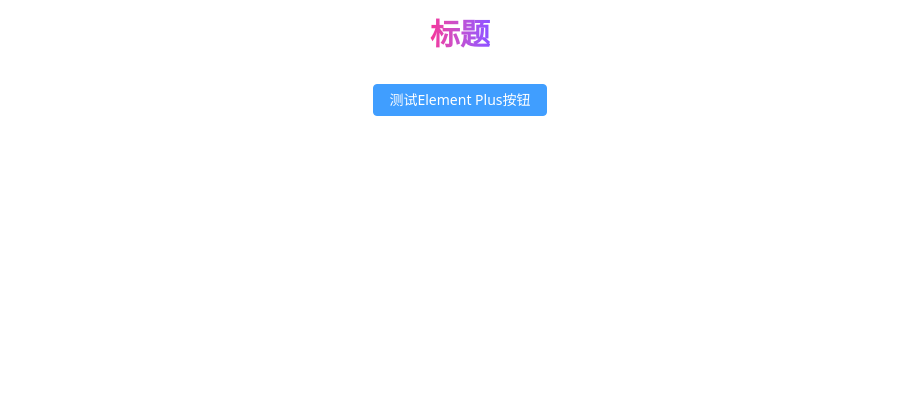
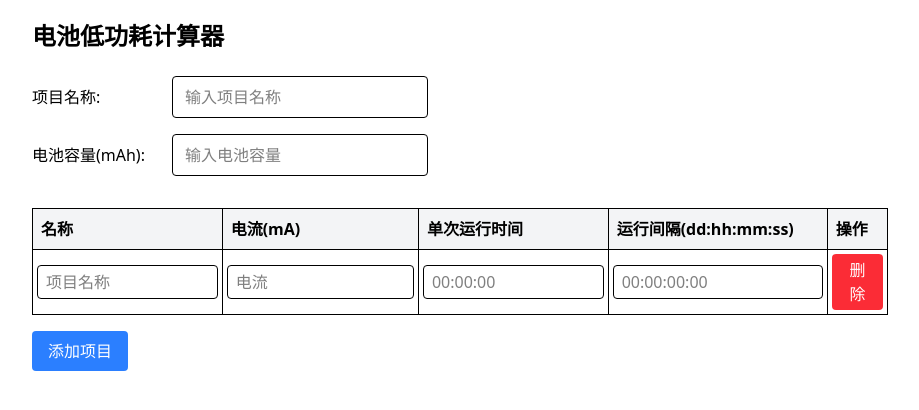
Before and after one commit to createskyblue/embedded-battery-lifetime-calculator, a Vue app: page / in a window 1280 px wide. Before the commit this address had no page. Shown: the top 410 px of the page, without its empty margins (180-1099 px from the left). Built offline with nearby package versions, Linux system fonts and the light colour scheme.

Commit message:
feat(App): 添加电池低功耗计算器功能
- 新增项目名称和电池容量输入框
- 添加可动态增减的项目列表，每个项目包含名称、电流、单次运行时间和运行间隔输入框
- 实现添加和删除项目的功能
- 使用 Tailwind CSS 样式替代原有样式

```diff
--- a/src/App.vue
+++ b/src/App.vue
@@ -1,54 +1,117 @@
 <template>
+  <div class="max-w-4xl mx-auto p-5 font-sans">
+    <h1 class="text-2xl font-bold mb-6">电池低功耗计算器</h1>
 
-	<body>
-		<div>
-			<div class="py-4 text-center text-3xl font-extrabold">
-				<span class="bg-clip-text text-transparent bg-gradient-to-r from-pink-500 to-violet-500">
-					标题
-				</span>
-			</div>
-			<div class="mt-4 text-center">
-				<el-button type="primary">测试Element Plus按钮</el-button>
-			</div>
-		</div>
-	</body>
+    <div class="mb-4">
+      <label class="inline-block w-32 mr-3">项目名称:</label>
+      <input
+        v-model="projectName"
+        placeholder="输入项目名称"
+        class="px-3 py-2 border rounded w-64"
+      />
+    </div>
+
+    <div class="mb-4">
+      <label class="inline-block w-32 mr-3">电池容量(mAh):</label>
+      <input
+        v-model.number="batteryCapacity"
+        type="number"
+        placeholder="输入电池容量"
+        class="px-3 py-2 border rounded w-64"
+      />
+    </div>
+
+    <div class="mt-8">
+      <table class="w-full border-collapse">
+        <thead>
+          <tr class="bg-gray-100">
+            <th class="border p-2 text-left">名称</th>
+            <th class="border p-2 text-left">电流(mA)</th>
+            <th class="border p-2 text-left">单次运行时间</th>
+            <th class="border p-2 text-left">运行间隔(dd:hh:mm:ss)</th>
+            <th class="border p-2 text-left">操作</th>
+          </tr>
+        </thead>
+        <tbody>
+          <tr v-for="(item, index) in items" :key="index" class="border">
+            <td class="border p-1">
+              <input
+                v-model="item.name"
+                placeholder="项目名称"
+                class="w-full px-2 py-1 border rounded"
+              />
+            </td>
+            <td class="border p-1">
+              <input
+                v-model.number="item.current"
+                type="number"
+                placeholder="电流"
+                class="w-full px-2 py-1 border rounded"
+              />
+            </td>
+            <td class="border p-1">
+              <input
+                v-model="item.duration"
+                placeholder="00:00:00"
+                class="w-full px-2 py-1 border rounded"
+              />
+            </td>
+            <td class="border p-1">
+              <input
+                v-model="item.interval"
+                placeholder="00:00:00:00"
+                class="w-full px-2 py-1 border rounded"
+              />
+            </td>
+            <td class="border p-1">
+              <button
+                @click="removeItem(index)"
+                class="px-3 py-1 bg-red-500 text-white rounded hover:bg-red-600"
+              >
+                删除
+              </button>
+            </td>
+          </tr>
+        </tbody>
+      </table>
+      <button
+        @click="addItem"
+        class="mt-4 px-4 py-2 bg-blue-500 text-white rounded hover:bg-blue-600"
+      >
+        添加项目
+      </button>
+    </div>
+  </div>
 </template>
 
-<script>
+<script setup>
+import { ref } from 'vue';
 import * as echarts from 'echarts'
-import { ref, computed, onMounted, onUnmounted } from 'vue'
-import { RouterLink, RouterView } from 'vue-router'
 import axios from 'axios'
 import './styles/index.css'
+const projectName = ref('');
+const batteryCapacity = ref(null);
+const items = ref([{
+  name: '',
+  current: null,
+  duration: '',
+  interval: ''
+}]);
 
-export default {
-	setup() {
-	},
-	data() {
-		return {
+const addItem = () => {
+  items.value.push({
+    name: '',
+    current: null,
+    duration: '',
+    interval: ''
+  });
+};
 
-		}
-	},
-	async mounted() {
-
-	},
-	beforeUnmount() {
-
-	},
-	watch: {
-		// ...其他 watch 保持不变...
-	},
-	computed: {
-	},
-	methods: {
-	},
-	created() {
-	},
-	unmounted() {
-	}
-}
+const removeItem = (index) => {
+  items.value.splice(index, 1);
+};
 </script>
 
 <style scoped>
-
+/* Tailwind classes are used in template */
 </style>
```
